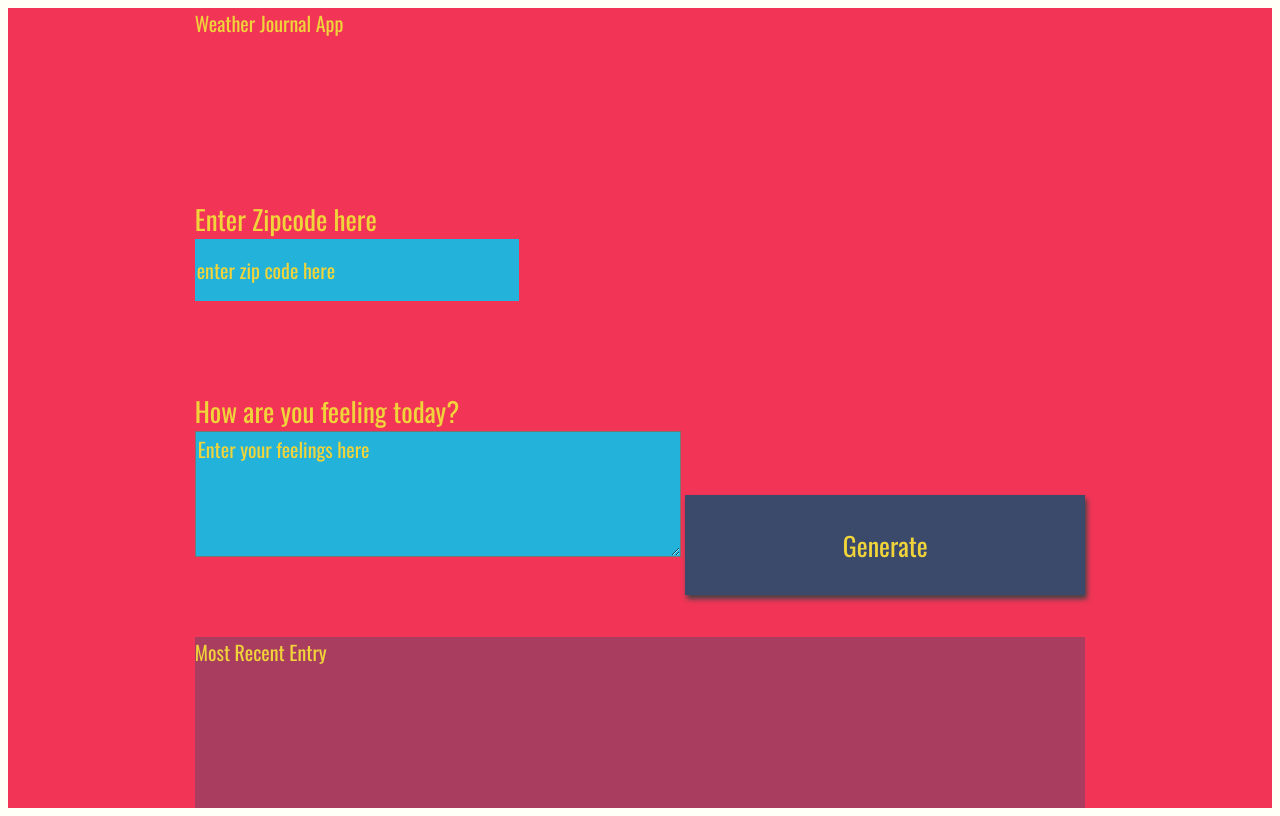
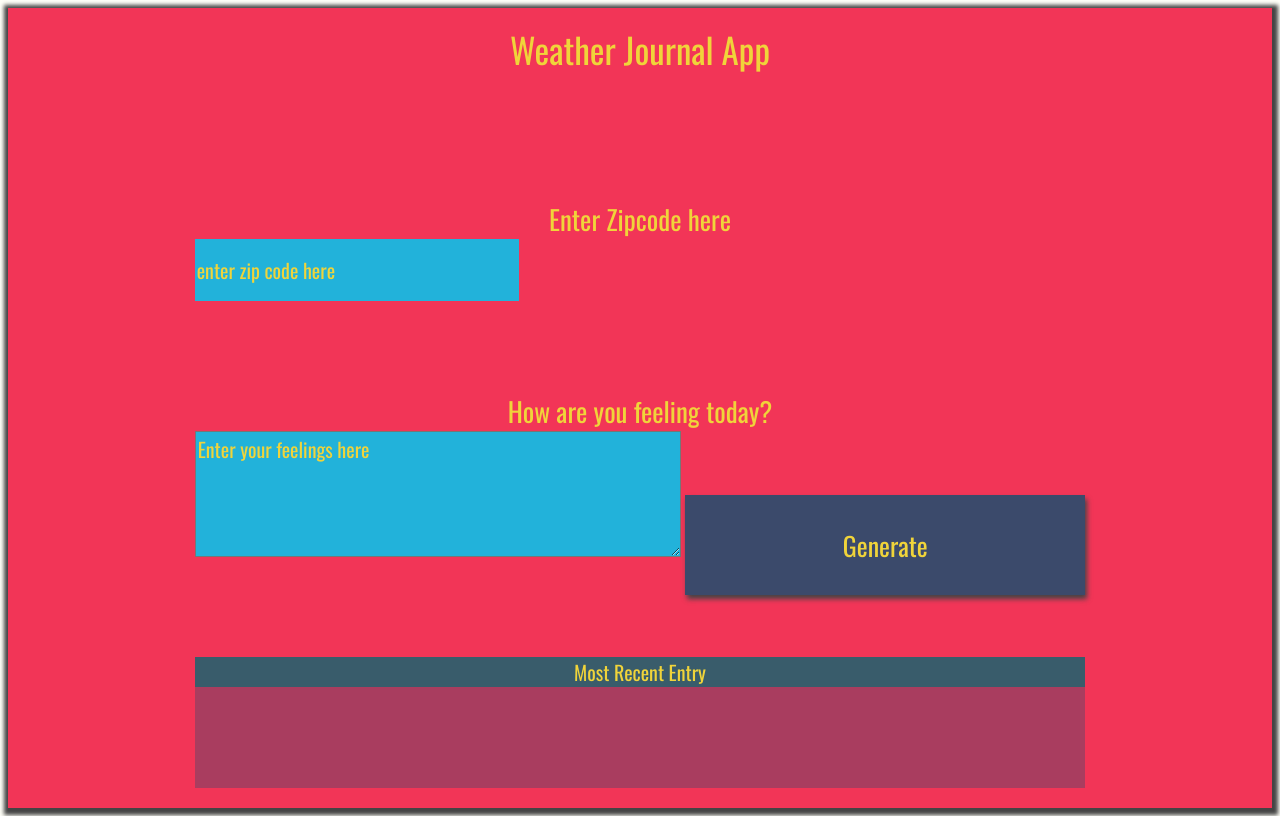
Before and after one commit to ramonlee30/Section-4-Weather, a plain HTML site: page website/index.html in a window 1280 px wide. Drawn offline with nearby package versions, Linux system fonts and the light colour scheme; a web font is replaced by a local one.

Commit message:
Update style.css

```diff
--- a/website/style.css
+++ b/website/style.css
@@ -14,37 +14,42 @@ body{
     grid-gap: 1em;
     font-size: 20px;
     font-family: 'Oswald', sans-serif;
+    box-shadow: 1px 2px 4px 5px #444;
 }
 
 .holder{
-
+     text-align: center;
 }
 
 .entry{
+    text-align: center;
     background: rgba(59, 74, 107, .4);
+    margin-bottom: 20px;
+    margin-top: 20px;
 }
 
 #entryHolder{
-
+    font-size: 25px;
 }
 
 #date{
-
+   margin-top: 15px;
 }
 
 #temp{
-
+    margin-top: 15px;
 }
 
 #content{
-
+   margin-top: 15px;
 }
 
 .headline {
-
+    font-size: 35px;
+    margin-top: 15px;
 }
 .title{
-
+    background: #395C6B;
 }
 
 /*  Basic Styling To Override Default For Basic HTML Elements */
```
